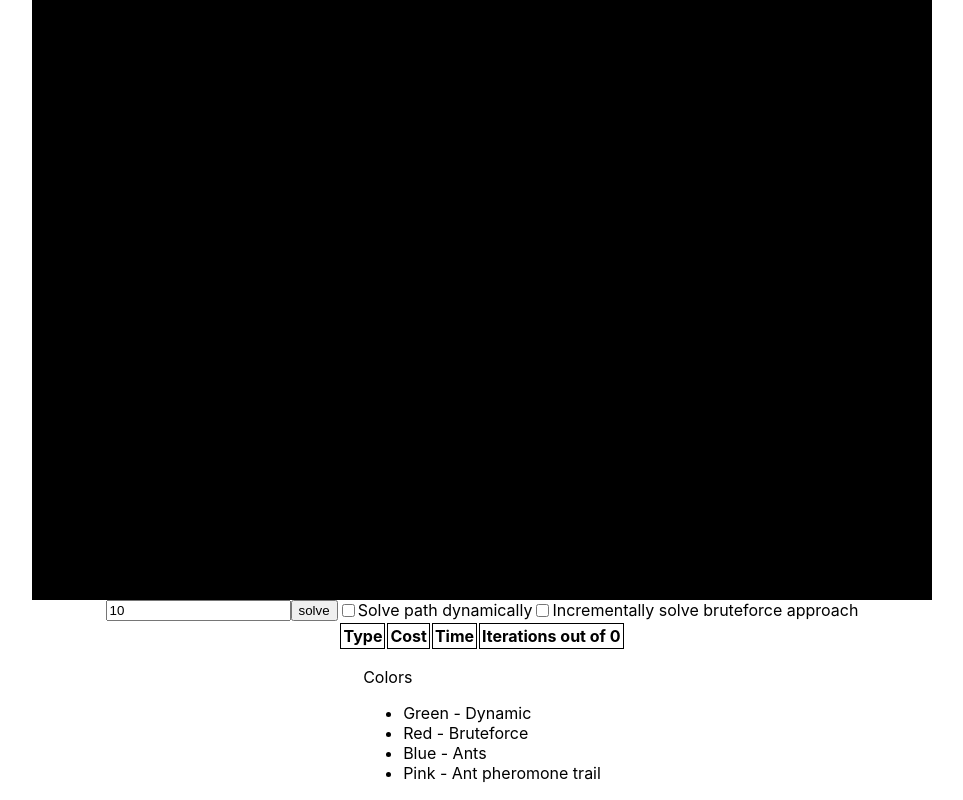
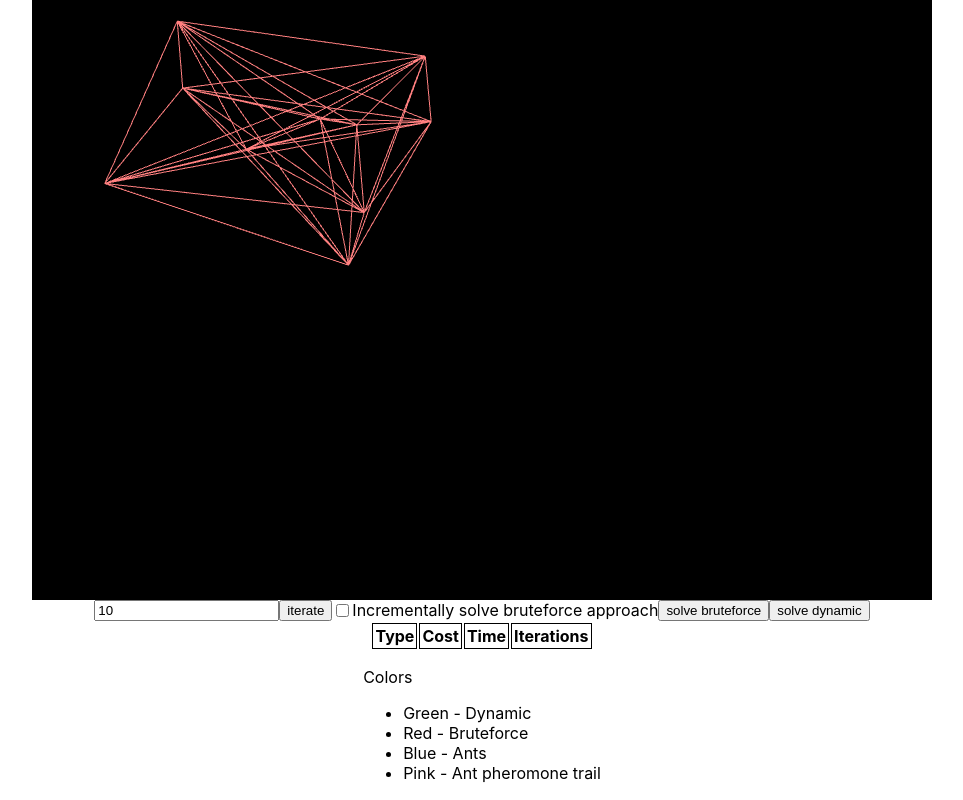
Before and after one commit to Jurzo/Travelling-salesman-problem, a React (Create React App) app: page / in a window 1280 px wide. Shown: the whole page, without its empty margins (158-1121 px from the left). Built offline with nearby package versions, Linux system fonts and the light colour scheme.

Commit message:
added more control over solving

```diff
--- a/src/App.tsx
+++ b/src/App.tsx
@@ -11,7 +11,6 @@ function App() {
   const [running, setRunning] = useState(false);
   const [amount, setAmount] = useState(10);
   const [increment, setIncrement] = useState(false);
-  const [dynamic, setDynamic] = useState(false);
   const [loops, setLoops] = useState(0);
   const [results, setResults] = useState<Results>({
     bruteforce: null,
@@ -21,12 +20,20 @@ function App() {
   const renderer = useRef<Renderer | null>(null);
   const solver = useRef<Solver | null>(null);
 
-  const confirm = (): void => {
-    if ((amount >= 23 && dynamic) || (amount >= 12 && !increment)) {
+  const confirm = (type: string): void => {
+    if (!solver.current) return;
+
+    if ((type === 'brute' && amount >= 12) || (type === 'dynamic' && amount >= 23)) {
       const resp = window.confirm(`I do not recommend running dynamic solver above 22 cities and bruteforce non-incrementally above 11. Run the solver?`);
       if (!resp) return;
     }
-    solver.current?.toggle();
+    (type === 'brute') && solver.current.bruteSolve();
+    (type === 'dynamic') && solver.current.dynamicSolve();
+  }
+
+  const startLoop = (): void => {
+    if (!solver.current) return;
+    solver.current.toggle();
     setRunning(!running);
   }
 
@@ -37,11 +44,11 @@ function App() {
       canvas.width = WIDTH;
       canvas.height = HEIGHT;
       renderer.current = new Renderer(canvas);
-      solver.current = new Solver(renderer.current, amount, increment, dynamic, setResults, setLoops);
+      solver.current = new Solver(renderer.current, amount, increment, setResults, setLoops);
     } else {
-      solver.current.setOptions(amount, increment, dynamic);
+      solver.current.setOptions(amount, increment);
     }
-  }, [amount, increment, dynamic]);
+  }, [amount, increment]);
 
   return (
     <div style={{ display: 'flex', flexDirection: 'column', alignItems: 'center' }}>
@@ -54,13 +61,18 @@ function App() {
             const num = parseInt(e.target.value);
             setAmount(num);
           }} />
-        <button onClick={confirm}>
-          {running ? 'stop' : 'solve'}
+        <button onClick={startLoop}>
+          {running ? 'stop' : 'iterate'}
         </button>
-        <input type="checkbox" id="dynamic" name="dynamic" checked={dynamic} onChange={() => setDynamic(!dynamic)} />
-        <label htmlFor="dynamic">Solve path dynamically</label>
         <input type="checkbox" id="brute" name="brute" checked={increment} onChange={() => setIncrement(!increment)} />
         <label htmlFor="brute">Incrementally solve bruteforce approach</label>
+
+        <button onClick={() => confirm('brute')}>
+          solve bruteforce
+        </button>
+        <button onClick={() => confirm('dynamic')}>
+          solve dynamic
+        </button>
       </div>
       <ResultBoard results={results} loops={loops} />
       <div>
--- a/src/components/ResultBoard.tsx
+++ b/src/components/ResultBoard.tsx
@@ -8,11 +8,10 @@ interface MyProps {
 
 function ResultBoard(props: MyProps) {
   const [results, setResults] = useState<Results>({});
-  const [loops, setLoops] = useState(0);
+
 
   useEffect(() => {
     setResults(props.results);
-    setLoops(props.loops);
   }, [props.results, props.loops]);
 
   return (
@@ -22,13 +21,13 @@ function ResultBoard(props: MyProps) {
           <th>Type</th>
           <th>Cost</th>
           <th>Time</th>
-          <th>Iterations out of {loops}</th>
+          <th>Iterations</th>
         </tr>
         {Object.keys(results).map(r => {
           const result = results[r];
           if (!result) return null;
           return(
-            <tr>
+            <tr key={result.type}>
               <td>{result.type}</td>
               <td>{result.cost.toFixed(4)}</td>
               <td>{result.time.toFixed(3)}</td>
--- a/src/components/Solver.tsx
+++ b/src/components/Solver.ts
@@ -24,7 +24,7 @@ export class Solver {
   private mat: number[][];
   private matPaths: [number, number][];
   private renderer: Renderer;
-  private running: boolean;
+  private iterating: boolean;
 
   private colony: AntColony;
   private colonyTotalTime: number;
@@ -35,7 +35,6 @@ export class Solver {
   private incrementBrute: boolean;
   private bruteSolved: boolean;
 
-  private dynamic: boolean;
   private dynamicSolved: boolean;
 
   private routeVAO: WebGLVertexArrayObject;
@@ -50,7 +49,7 @@ export class Solver {
   private setLoops: (x: number) => void;
   private loops: number;
 
-  constructor(renderer: Renderer, amount: number, increment: boolean, dynamic: boolean, setResults: (r: Results) => void, setLoops: (x: number) => void) {
+  constructor(renderer: Renderer, amount: number, increment: boolean, setResults: (r: Results) => void, setLoops: (x: number) => void) {
     this.size = amount;
     this.nodes = generateNodes(amount, SCALE);
     this.mat = generateMatrix(this.nodes);
@@ -65,11 +64,10 @@ export class Solver {
 
     this.bruteSolved = false;
 
-    this.dynamic = dynamic;
     this.dynamicSolved = false;
 
     this.renderer = renderer;
-    this.running = false;
+    this.iterating = false;
 
     const verts = nodesToLines(this.nodes, SCALE);
     this.routeVAO = this.renderer.genVAO(verts);
@@ -86,19 +84,18 @@ export class Solver {
     this.lastUpdate = performance.now();
     this.setLoops = setLoops;
     this.loops = 0;
+
+    this.loop();
   }
 
   public toggle(): void {
-    this.running = !this.running;
-    if (this.running) {
-      (!this.dynamicSolved && this.dynamic) && this.dynamicSolve();
-      (!this.bruteSolved && !this.incrementBrute) && this.bruteSolve();
-      this.loop();
-    }
+    this.iterating = !this.iterating;
   }
 
-  public setOptions(amount: number, increment: boolean, dynamic: boolean): void {
+  public setOptions(amount: number, increment: boolean): void {
     if (amount !== this.size) {
+      this.dynamicSolved = false;
+      this.bruteSolved = false;
       this.size = amount;
       this.nodes = generateNodes(amount, SCALE);
       this.mat = generateMatrix(this.nodes);
@@ -112,15 +109,12 @@ export class Solver {
 
       this.bruteSolved = false;
 
-      this.dynamicSolved = false;
-
       const verts = nodesToLines(this.nodes, SCALE);
       this.routeVAO = this.renderer.genVAO(verts);
       this.pheromoneVAO = this.renderer.genVAO(verts);
       this.bruteVAO = this.renderer.genVAO(verts);
       this.dynamicVAO = this.renderer.genVAO(verts);
     }
-    this.dynamic = dynamic;
     this.incrementBrute = increment;
   }
 
@@ -133,7 +127,8 @@ export class Solver {
     this.setLoops(this.loops);
   }
 
-  private bruteSolve() {
+  public bruteSolve(): void {
+    if (this.bruteSolved) return;
     const start = performance.now();
     const { tour, cost, iterations } = getPathBrute(this.mat, 0, this.size);
     const time = (performance.now() - start) * 0.001;
@@ -148,7 +143,8 @@ export class Solver {
     this.bruteSolved = true;
   }
 
-  private dynamicSolve() {
+  public dynamicSolve(): void {
+    if (this.dynamicSolved) return;
     const start = performance.now();
     const { tour, cost } = getPathDynamic(this.mat, 0);
     const time = (performance.now() - start) * 0.001;
@@ -161,23 +157,22 @@ export class Solver {
       iteration: 1
     });
     this.dynamicSolved = true;
+    this.renderer.genIndexData(this.dynamicVAO, tour);
   }
 
-  private loop = (): void => {
+  private bruteIterate(): void {
     let start = performance.now();
     let end = start;
-    this.loops++;
-
-    if (this.incrementBrute && !this.bruteSolved) {
     let diff = 0;
-      while (diff <= 1 / 60000) {
+    let iteration = 0;
+    while (diff <= 1 / 60000 && !this.bruteSolved) {
       const { done } = this.bruteSolver.next();
       done && (this.bruteSolved = true);
       end = performance.now();
       diff = end - start;
+      iteration++;
     }
     this.bruteTotalTime += (end - start) * 0.001;
-      let iteration = 1;
     if (this.results['bruteforce']) {
       iteration += this.results['bruteforce'].iteration;
     }
@@ -191,7 +186,9 @@ export class Solver {
     this.renderer.genIndexData(this.bruteVAO, this.bruteSolver.bestTour.tour);
   }
 
-    start = performance.now();
+  private antsIterate(): void {
+    let start = performance.now();
+    let end = start;
     this.colony.initTour();
     while (true) {
       if (this.colony.travel()) break;
@@ -211,6 +208,20 @@ export class Solver {
       tour: tour,
       iteration: iteration
     });
+  }
+
+  private loop = (): void => {
+    this.loops++;
+
+    if (this.incrementBrute && !this.bruteSolved && this.iterating) {
+      this.bruteIterate();
+    }
+
+    if (this.iterating) {
+      this.antsIterate();
+    }
+
+    const tour = this.colony.getBestTour();
     const trail = getMatrixWeights(this.colony.getTrail(), this.matPaths);
 
     this.renderer.genIndexData(this.routeVAO, tour);
@@ -219,15 +230,16 @@ export class Solver {
     this.renderer.clear();
     this.renderer.drawPheromones(this.pheromoneVAO, trail.indices.length, trail.weights, [-0.5, 0.5], 0.5);
     this.renderer.drawRoute(this.routeVAO, tour.length, [0.5, 0.5], 0.5, [0, 0, 1]);
-    this.renderer.drawRoute(this.bruteVAO, tour.length, [-0.5, -0.5], 0.5, [1, 0, 0]);
-    this.dynamic && this.renderer.drawRoute(this.dynamicVAO, tour.length, [0.5, -0.5], 0.5, [0, 1, 0]);
+
+    this.results['bruteforce'] && this.renderer.drawRoute(this.bruteVAO, this.size + 1, [-0.5, -0.5], 0.5, [1, 0, 0]);
+    this.dynamicSolved && this.renderer.drawRoute(this.dynamicVAO, this.size + 1, [0.5, -0.5], 0.5, [0, 1, 0]);
 
     const now = performance.now();
     if (now - this.lastUpdate >= 100) {
       this.updateResults();
       this.lastUpdate = now;
     }
-    this.running && requestAnimationFrame(this.loop.bind(this));
+    requestAnimationFrame(this.loop.bind(this));
   }
 }
 
```
Lines whose indentation alone changed are shown as unchanged.
